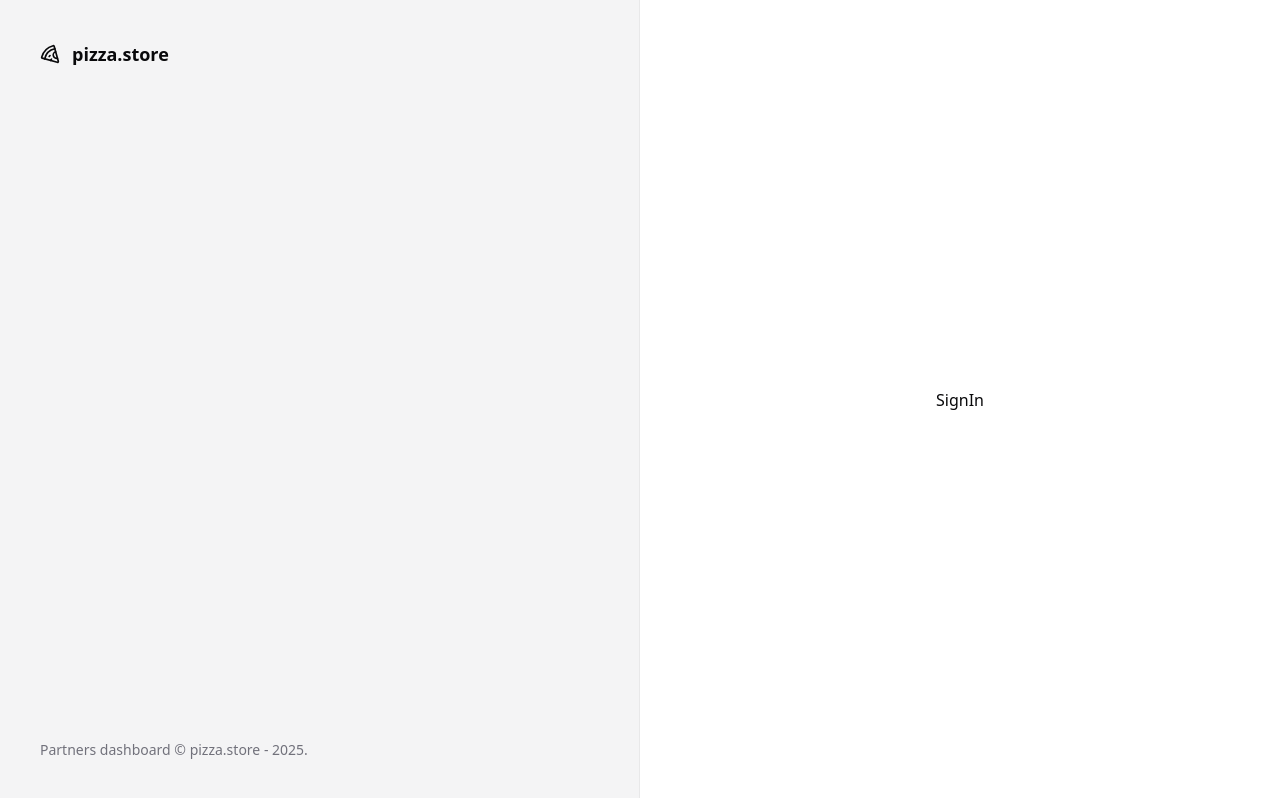
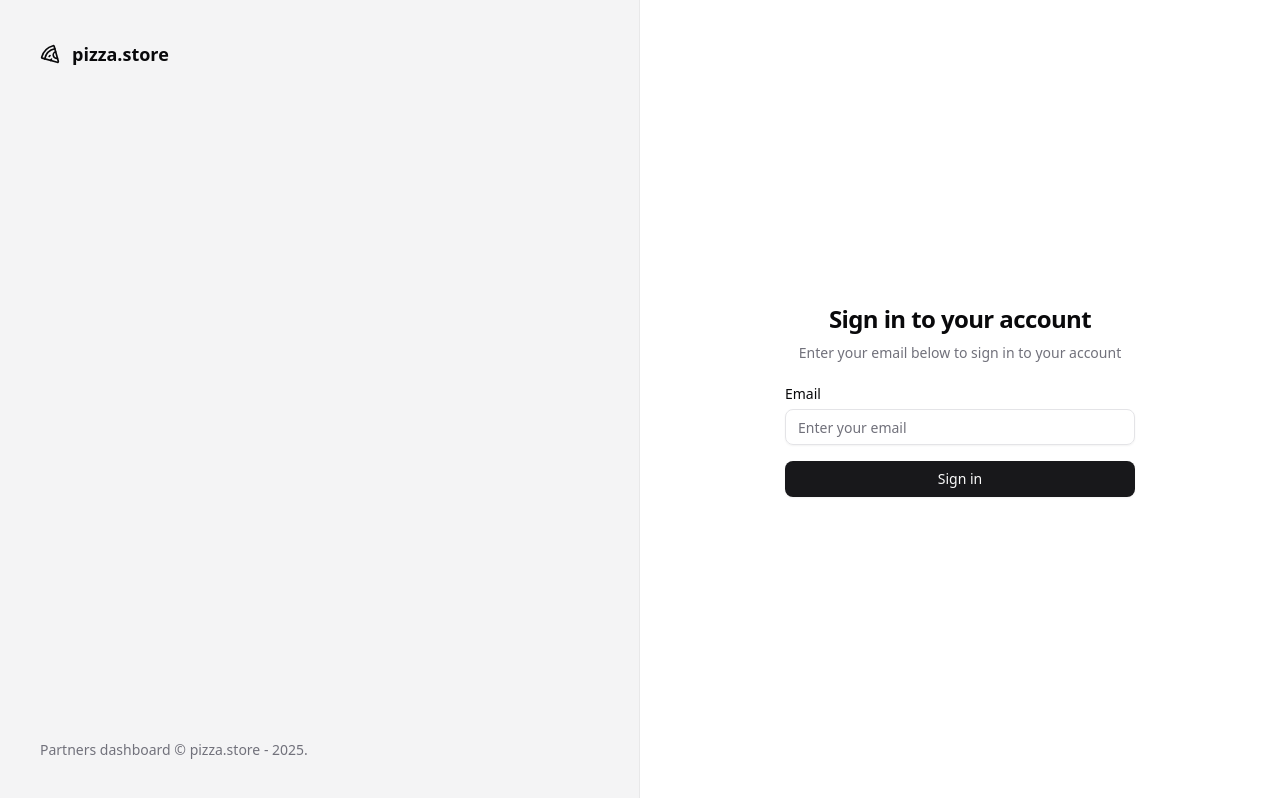
Before and after one commit to manoel-lopes/pizza-store, a React (Vite) app: page /sign-in in a window 1280 px wide. Built offline with nearby package versions, Linux system fonts and the light colour scheme.

Commit message:
feat(auth): enhance sign-in page
Replaces the basic sign-in page with a structured layout, including a clear call-to-action and the new sign-in form.

```diff
--- a/src/pages/auth/sign-in.tsx
+++ b/src/pages/auth/sign-in.tsx
@@ -1,10 +1,22 @@
 import { Helmet } from 'react-helmet-async'
+
+import { SignInForm } from './sign-in-form'
 
 export function SignIn() {
   return (
     <>
       <Helmet title='signin' />
-      <h1>SignIn</h1>
+      <div className='p-8'>
+        <div className='w-[350px] flex flex-col justify-center gap-6'>
+          <div className='flex flex-col gap-2 text-center'>
+            <h1 className='text-2xl font-semibold tracking-tight'>Sign in to your account</h1>
+            <p className='text-sm text-muted-foreground'>
+              Enter your email below to sign in to your account
+            </p>
+          </div>
+          <SignInForm />
+        </div>
+      </div>
     </>
   )
 }
```
